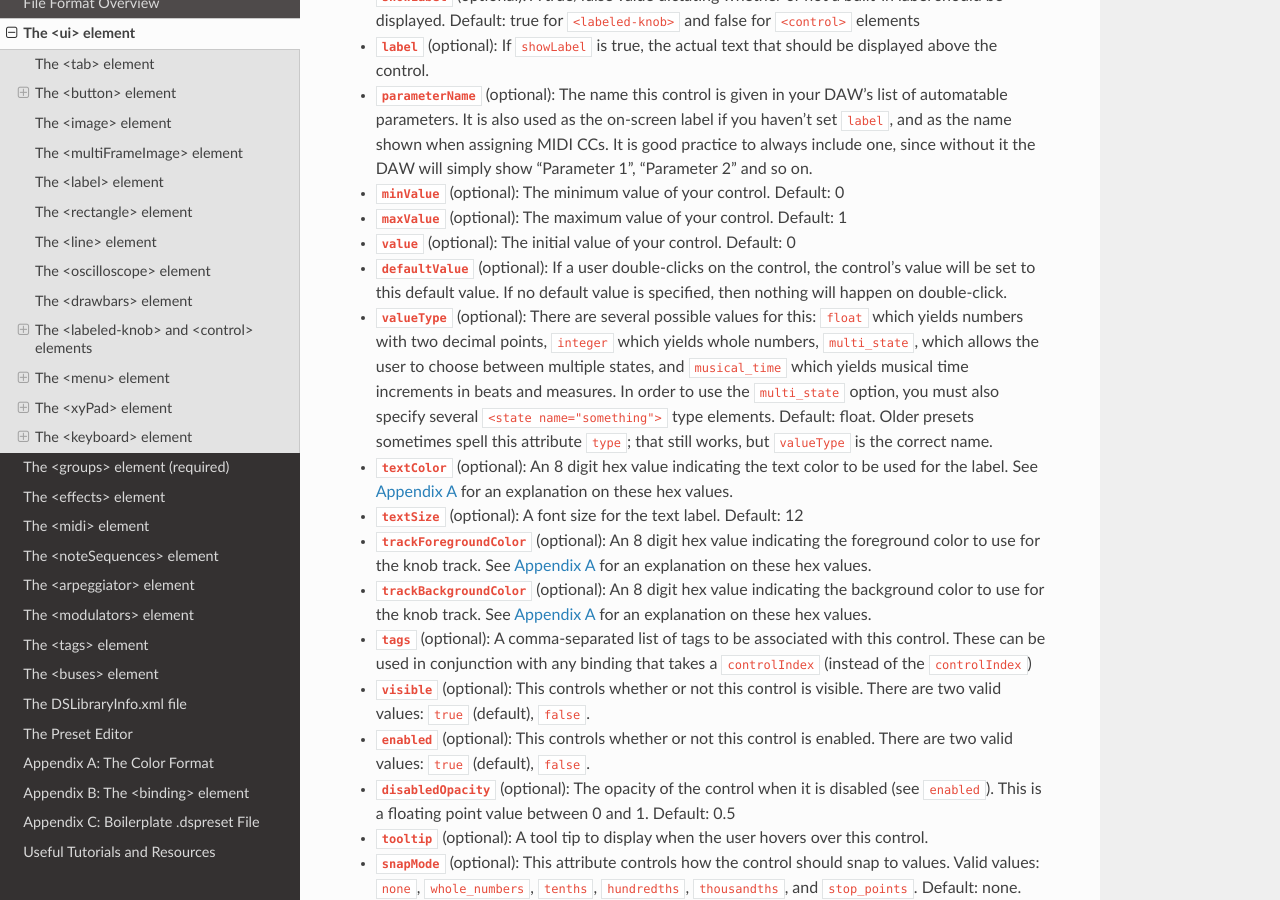
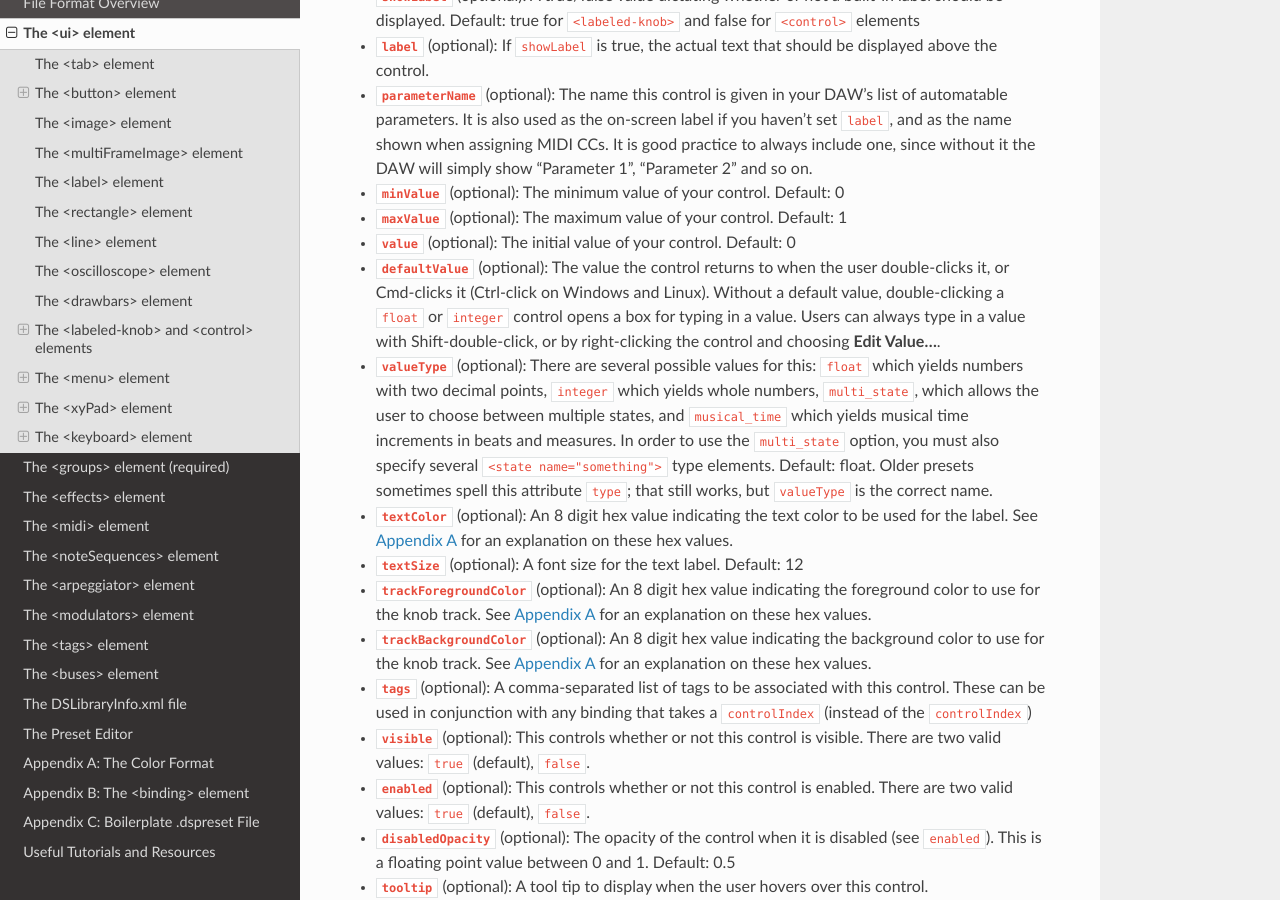
Before and after one commit to DecentSamples/DecentSampler-Developers-Guide, a Sphinx documentation site: the page built from docs/source/the-ui-element.md, in a window 1280 px wide and 900 px high, scrolled down 9258 px. Built offline with Sphinx 7.4.7 and the Read the Docs theme 3.1.0, drawn with Linux system fonts in a browser that asks for light colours.

Commit message:
0000538: Double-click resets a control with a defaultValue; Shift-double-click types a value

```diff
--- a/docs/source/the-ui-element.md
+++ b/docs/source/the-ui-element.md
@@ -304,7 +304,7 @@ Attributes:
 - **`minValue`** (optional): The minimum value of your control. Default: 0
 - **`maxValue`** (optional): The maximum value of your control. Default: 1
 - **`value`** (optional): The initial value of your control. Default: 0
-- **`defaultValue`** (optional): If a user double-clicks on the control, the control's value will be set to this default value. If no default value is specified, then nothing will happen on double-click.
+- **`defaultValue`** (optional): The value the control returns to when the user double-clicks it, or Cmd-clicks it (Ctrl-click on Windows and Linux). Without a default value, double-clicking a `float` or `integer` control opens a box for typing in a value. Users can always type in a value with Shift-double-click, or by right-clicking the control and choosing **Edit Value...**.
 - **`valueType`** (optional): There are several possible values for this: `float` which yields numbers with two decimal points, `integer` which yields whole numbers, `multi_state`, which allows the user to choose between multiple states, and `musical_time` which yields musical time increments in beats and measures. In order to use the `multi_state` option, you must also specify several `<state name="something">` type elements. Default: float. Older presets sometimes spell this attribute `type`; that still works, but `valueType` is the correct name.
 - **`textColor`** (optional): An 8 digit hex value indicating the text color to be used for the label. See [Appendix A](#appendix-a-the-color-format) for an explanation on these hex values.
 - **`textSize`** (optional): A font size for the text label. Default: 12
```
